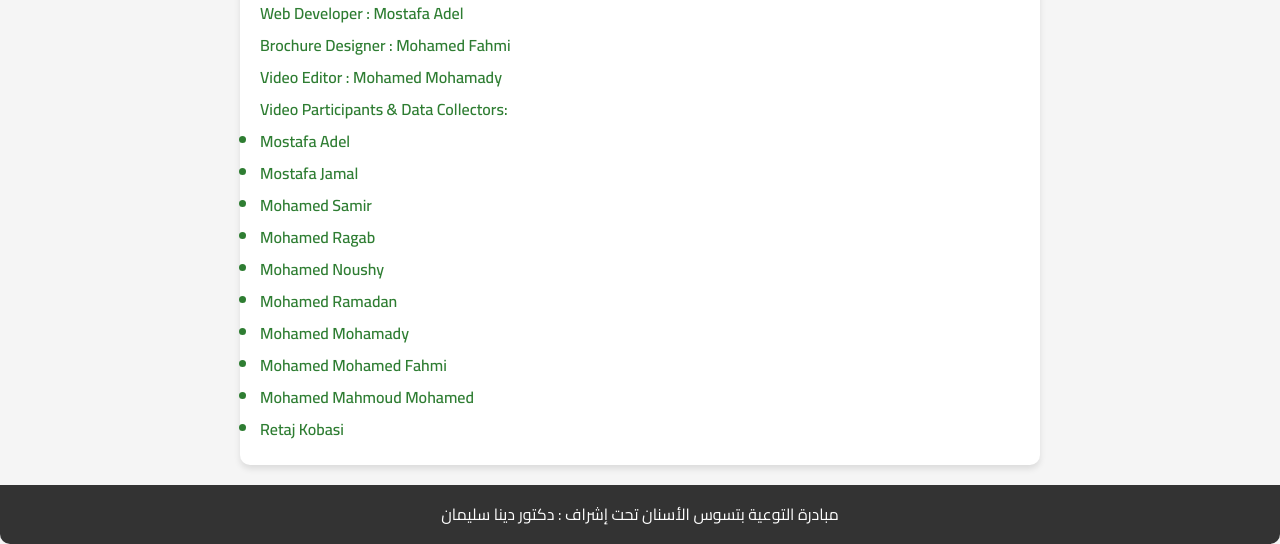
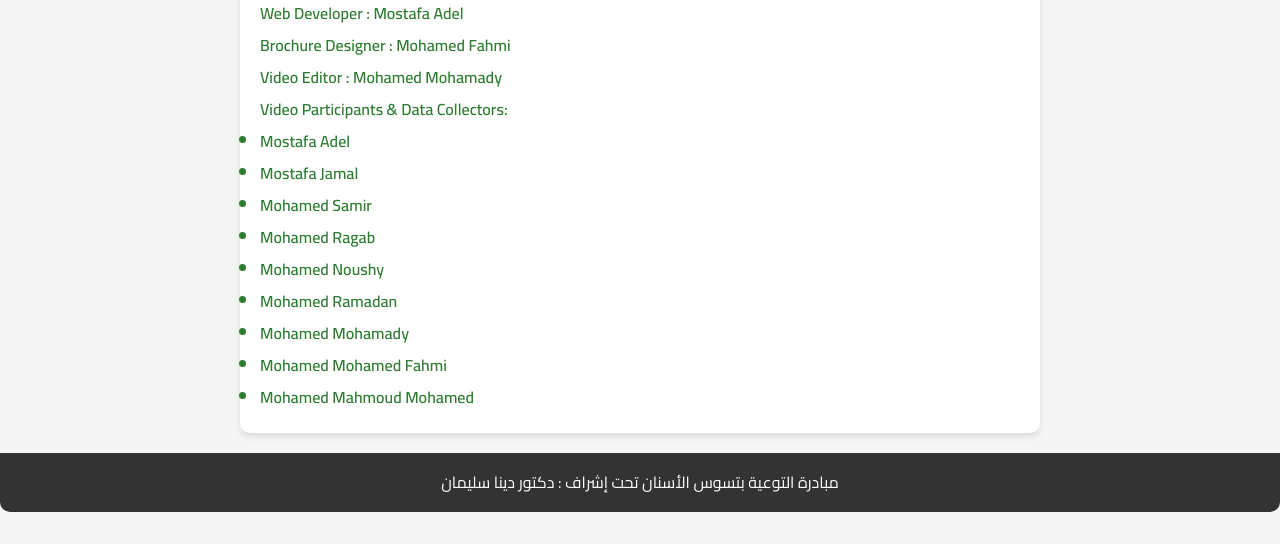
Before and after one commit to 3Vendetta/Dental-Awareness, a plain HTML site: page team.html in a window 1280 px wide. Shown: the part 469-1013 px from the top of the page. After the commit the page ends 981 px from the top, so only its background shows below. Drawn offline with Linux system fonts and the light colour scheme.

Commit message:
team.html

```diff
--- a/team.html
+++ b/team.html
@@ -162,7 +162,7 @@
                 <li>Mohamed Mohamady</li>
                 <li>Mohamed Mohamed Fahmi</li>
                 <li>Mohamed Mahmoud Mohamed</li>
-                <li>Retaj Kobasi</li>
+
             </ul>
         </div>
     </main>
```
